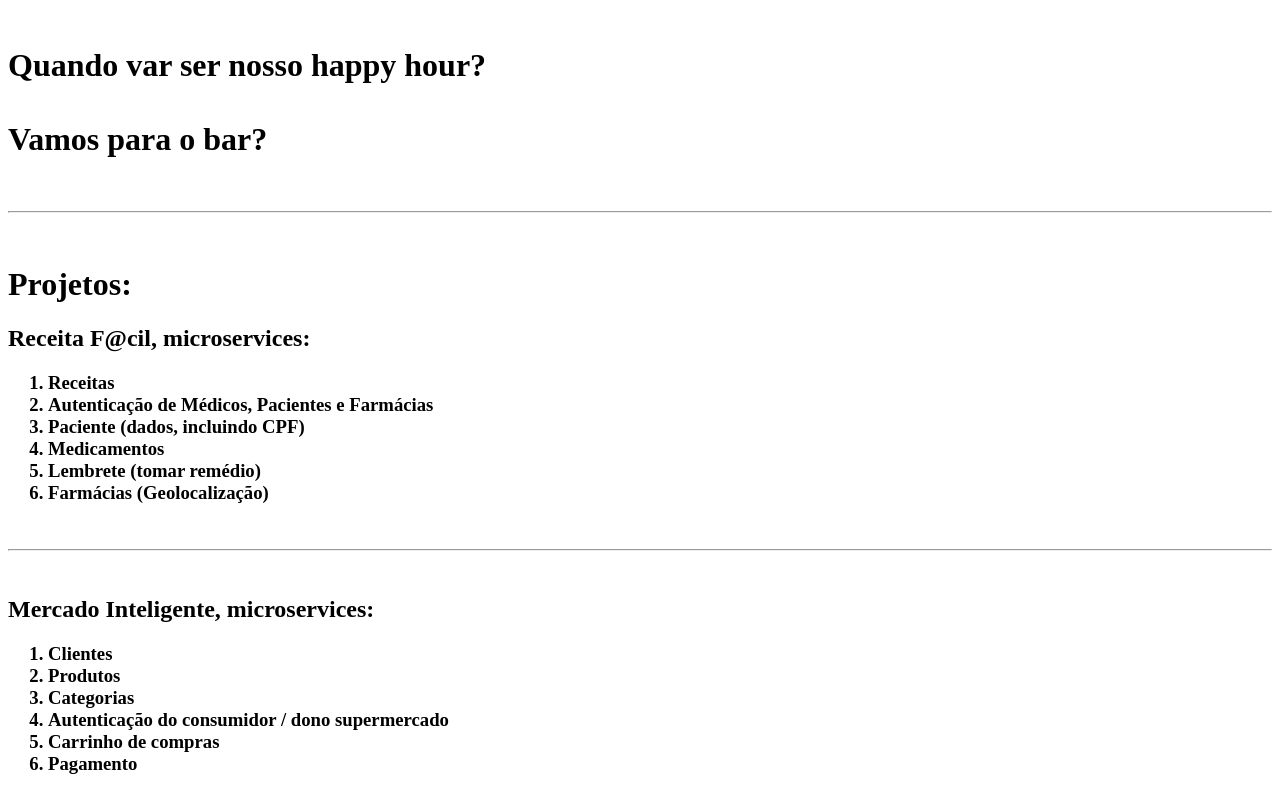
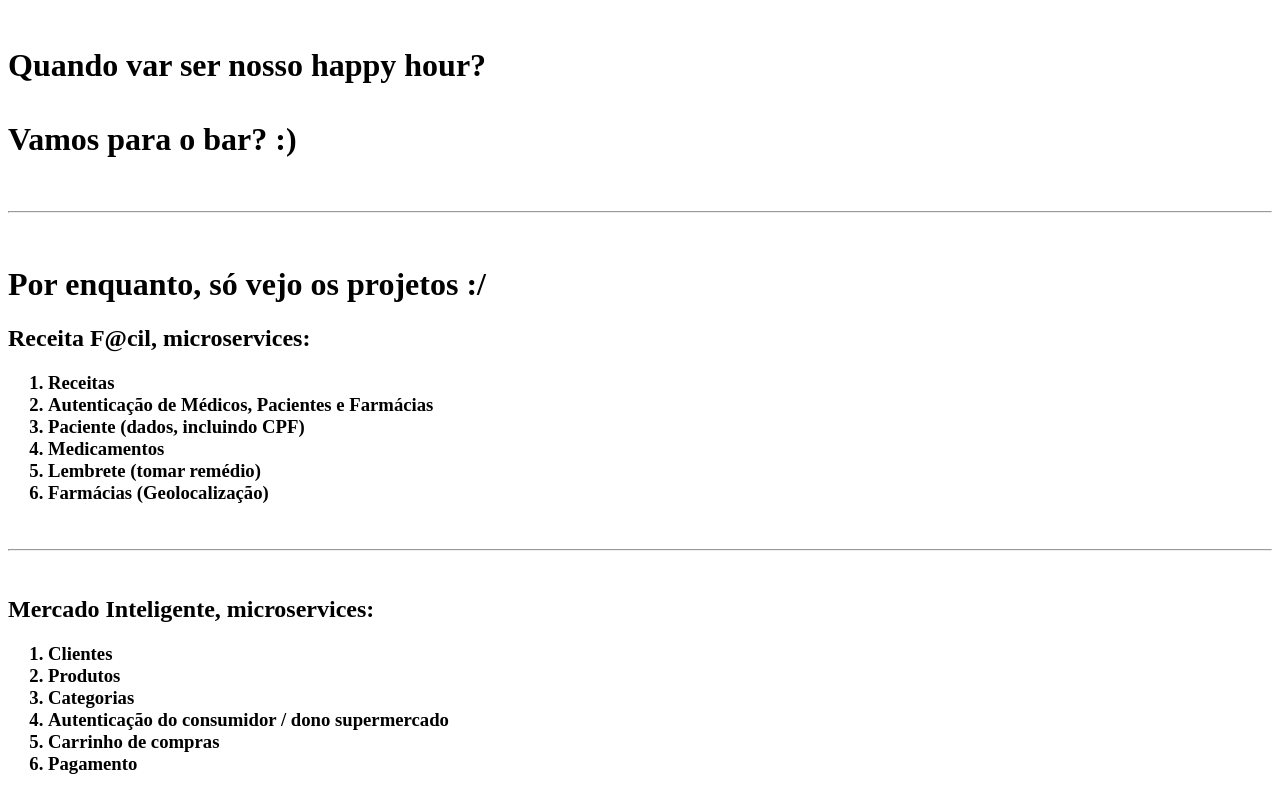
Before and after one commit to tonanuvem/elastic, a website: page app-client-nodejs-apm/bar.html in a window 1280 px wide. Shown: the top 800 px of the page. Drawn offline with Linux system fonts and the light colour scheme.

Commit message:
Update bar.html

```diff
--- a/app-client-nodejs-apm/bar.html
+++ b/app-client-nodejs-apm/bar.html
@@ -3,7 +3,7 @@
 <html>
 <body>
 <br>
-<h1>Quando var ser nosso happy hour? <br><br> Vamos para o bar? <br><br><hr><br>Projetos: </h1>
+<h1>Quando var ser nosso happy hour? <br><br> Vamos para o bar? :) <br><br><hr><br>Por enquanto, só vejo os projetos :/ </h1>
 
 <h2>Receita F@cil, microservices:</h2>
 <ol><h3>
```
